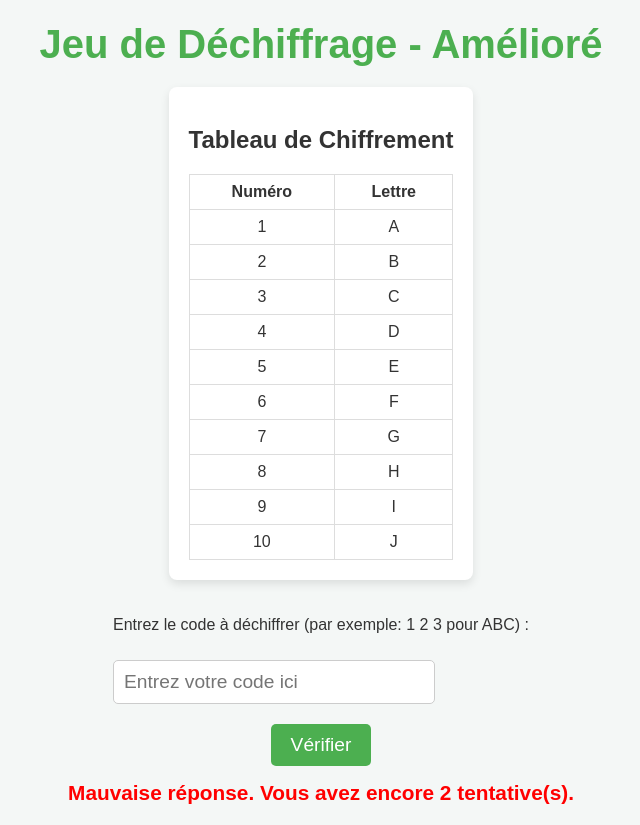
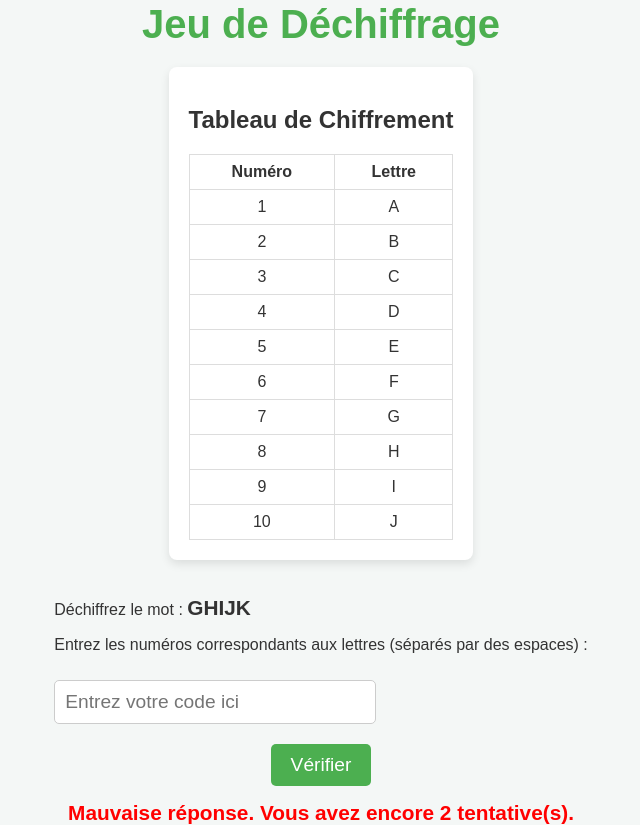
Before and after one commit to LucasMoRAW/cybersecurity-games, a plain HTML site: page dechiffrage.html in a window 1280 px wide. Both pictures are taken after a click on the button "Vérifier". Shown: the whole page, without its empty margins (319-959 px from the left). Drawn offline with Linux system fonts and the light colour scheme.

Commit message:
dechiffrage

```diff
--- a/dechiffrage.html
+++ b/dechiffrage.html
@@ -3,7 +3,7 @@
 <head>
     <meta charset="UTF-8">
     <meta name="viewport" content="width=device-width, initial-scale=1.0">
-    <title>Jeu de Déchiffrage - Amélioré</title>
+    <title>Jeu de Déchiffrage</title>
     <style>
         body {
             font-family: 'Arial', sans-serif;
@@ -102,7 +102,7 @@
 </head>
 <body>
 
-    <h1>Jeu de Déchiffrage - Amélioré</h1>
+    <h1>Jeu de Déchiffrage</h1>
 
     <div class="table-container">
         <h2>Tableau de Chiffrement</h2>
@@ -155,7 +155,8 @@
     </div>
 
     <div class="input-container">
-        <p>Entrez le code à déchiffrer (par exemple: 1 2 3 pour ABC) :</p>
+        <p>Déchiffrez le mot : <span id="wordToDecrypt" style="font-weight: bold; font-size: 1.3em;"></span></p>
+        <p>Entrez les numéros correspondants aux lettres (séparés par des espaces) :</p>
         <input type="text" id="userInput" placeholder="Entrez votre code ici">
     </div>
 
@@ -165,37 +166,34 @@
     <div class="result" id="resultMessage"></div>
 
     <script>
-        const maxAttempts = 3; // Nombre maximum d'essais avant de passer à un nouveau code
-        let currentCode = generateCode();
+        const words = ["ABCD", "EFGH", "IJKL", "ABCDE", "GHIJK"];  // Liste de mots à déchiffrer
+        let currentWord = generateWord();
         let attempts = 0;
 
-        function generateCode() {
-            // Génère un code aléatoire de 5 numéros entre 1 et 10
-            let code = "";
-            for (let i = 0; i < 5; i++) {
-                code += Math.floor(Math.random() * 10) + 1 + " ";
-            }
-            return code.trim();
+        function generateWord() {
+            // Choisit un mot aléatoire de la liste
+            return words[Math.floor(Math.random() * words.length)];
         }
 
         function checkAnswer() {
             const userInput = document.getElementById("userInput").value.trim();
             const resultMessage = document.getElementById("resultMessage");
+            const correctAnswer = convertToCode(currentWord);
 
             attempts++;
 
-            if (userInput === currentCode) {
-                resultMessage.textContent = "Bonne réponse ! Vous avez déchiffré le code.";
+            if (userInput === correctAnswer) {
+                resultMessage.textContent = "Bonne réponse ! Vous avez déchiffré le mot.";
                 resultMessage.className = "result correct";
                 document.querySelector(".reset-btn").classList.remove("hidden");
                 playSound(true); // Succès
             } else {
-                if (attempts < maxAttempts) {
-                    resultMessage.textContent = `Mauvaise réponse. Vous avez encore ${maxAttempts - attempts} tentative(s).`;
+                if (attempts < 3) {
+                    resultMessage.textContent = `Mauvaise réponse. Vous avez encore ${3 - attempts} tentative(s).`;
                     resultMessage.className = "result incorrect";
                     playSound(false); // Échec
                 } else {
-                    resultMessage.textContent = "Vous avez épuisé toutes vos tentatives. Le bon code était: " + currentCode;
+                    resultMessage.textContent = `Vous avez épuisé toutes vos tentatives. Le bon code était: ${correctAnswer}`;
                     resultMessage.className = "result incorrect";
                     document.querySelector(".reset-btn").classList.remove("hidden");
                     playSound(false); // Échec final
@@ -203,9 +201,20 @@
             }
         }
 
+        function convertToCode(word) {
+            let code = "";
+            for (let i = 0; i < word.length; i++) {
+                const letter = word[i].toUpperCase();
+                const letterCode = letter.charCodeAt(0) - 65 + 1;
+                code += letterCode + " ";
+            }
+            return code.trim();
+        }
+
         function resetGame() {
             attempts = 0;
-            currentCode = generateCode();
+            currentWord = generateWord();
+            document.getElementById("wordToDecrypt").textContent = currentWord;
             document.getElementById("userInput").value = "";
             document.getElementById("resultMessage").textContent = "";
             document.querySelector(".reset-btn").classList.add("hidden");
@@ -215,6 +224,9 @@
             const audio = new Audio(isCorrect ? "https://www.soundjay.com/button/beep-07.wav" : "https://www.soundjay.com/button/beep-08b.wav");
             audio.play();
         }
+
+        // Affiche le mot à déchiffrer au début du jeu
+        document.getElementById("wordToDecrypt").textContent = currentWord;
     </script>
 
 </body>
```
